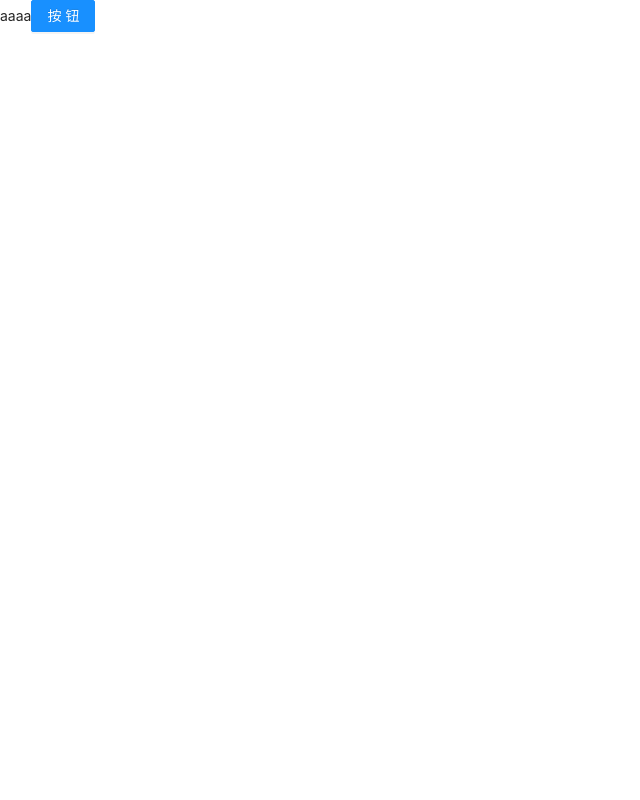
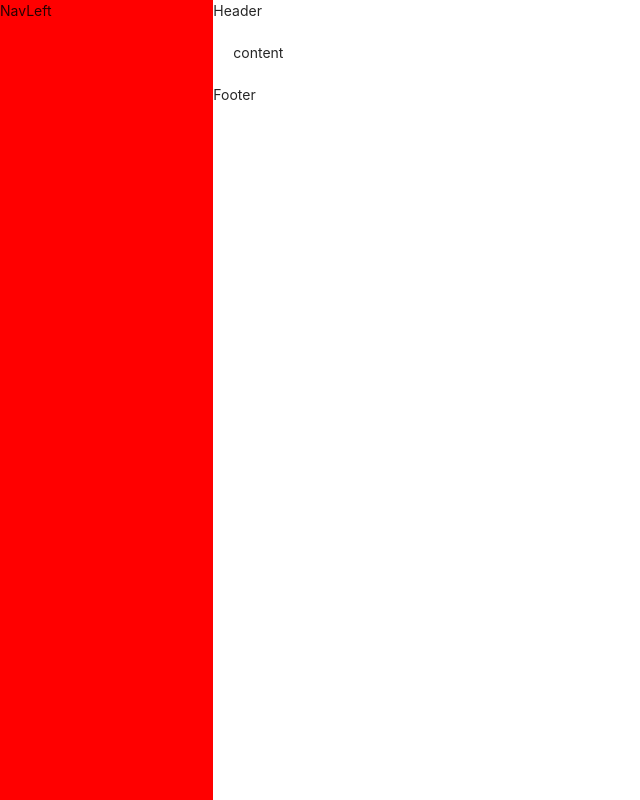
Before and after one commit to lizan1267/danche, a React (Create React App) app: page / in a window 1280 px wide. Shown: the whole page, without its empty margins (0-640 px from the left). Built offline with nearby package versions, Linux system fonts and the light colour scheme.

Commit message:
feat add 3-3_4页面结构开发

```diff
--- /dev/null
+++ b/src/admin.jsx
@@ -0,0 +1,26 @@
+import React, { Component } from 'react';
+import { Row,Col } from 'antd';
+import Header from './components/Header';
+import Footer from './components/Footer';
+import NavLeft from './components/NavLeft';
+import './style/common.less';
+
+export default class Admin extends Component {
+    render() {
+        return (
+            <Row className='container'>
+                <Col span="4" className='nav-left'>
+                    <NavLeft />
+                </Col>
+                <Col span="20" className='main'>
+                    <Header />
+                    <Row className='content'>
+                        content
+                        {/* {this.props.children} 加载子组件*/}
+                    </Row>
+                    <Footer />
+                </Col>
+            </Row>
+        )
+    }
+}
--- /dev/null
+++ b/src/components/Footer/index.jsx
@@ -0,0 +1,11 @@
+import React, { Component } from 'react'
+
+export default class Footer extends Component {
+    render() {
+        return (
+            <div>
+                Footer
+            </div>
+        )
+    }
+}
--- /dev/null
+++ b/src/components/Header/index.jsx
@@ -0,0 +1,11 @@
+import React, { Component } from 'react'
+
+export default class Header extends Component {
+    render() {
+        return (
+            <div>
+                Header
+            </div>
+        )
+    }
+}
--- /dev/null
+++ b/src/components/NavLeft/index.jsx
@@ -0,0 +1,11 @@
+import React, { Component } from 'react'
+
+export default class NavLeft extends Component {
+    render() {
+        return (
+            <div>
+                NavLeft
+            </div>
+        )
+    }
+}
--- a/src/index.js
+++ b/src/index.js
@@ -1,11 +1,12 @@
 import React from 'react';
 import ReactDOM from 'react-dom';
-import App from './App';
+// import App from './App';
+import Admin from './admin';
 import reportWebVitals from './reportWebVitals';
 
 ReactDOM.render(
   <React.StrictMode>
-    <App />
+    <Admin />
   </React.StrictMode>,
   document.getElementById('root')
 );
--- /dev/null
+++ b/src/style/common.less
@@ -0,0 +1,15 @@
+.container{
+    .nav-left{
+        width:15%;
+        min-width:180px;
+        height:calc(100vh);
+        background-color: red;
+    }
+    .main{
+        height:calc(100vh);
+    }
+    .content{
+        position:relative;
+        padding:20px;
+    }
+}
```
Also changed, not shown: src/components/Footer/index.css (added), src/components/Header/index.css (added), src/components/NavLeft/index.css (added).
